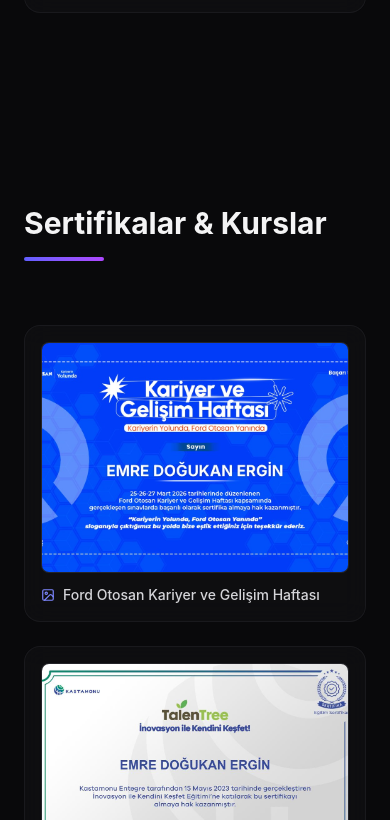
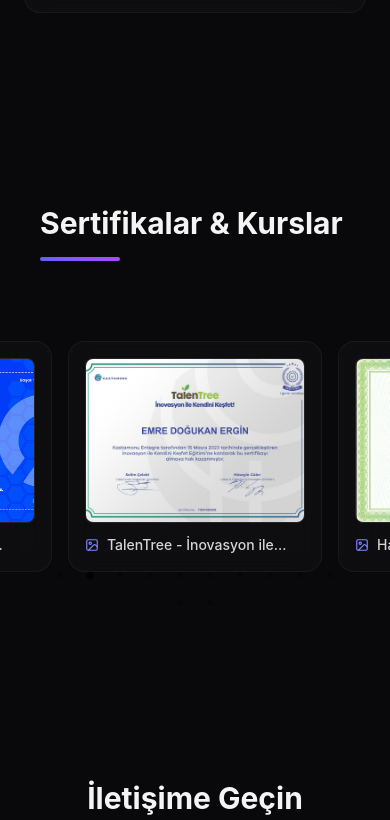
Before and after one commit to dogiergin/PRTFOLYOSITEM, a React (Vite) app: page / in a window 390 px wide. Shown: the part 5024-5844 px from the top of the page. Built offline with nearby package versions, Linux system fonts and the light colour scheme.

Commit message:
sertifkalar kaydırma  özelliğği

```diff
--- a/package.json
+++ b/package.json
@@ -19,7 +19,9 @@
     "react": "^19.2.5",
     "react-dom": "^19.2.5",
     "react-icons": "^5.6.0",
+    "react-slick": "^0.31.0",
     "sharp": "^0.34.5",
+    "slick-carousel": "^1.8.1",
     "tailwind-merge": "^3.5.0"
   },
   "devDependencies": {
--- a/src/components/Certifications.jsx
+++ b/src/components/Certifications.jsx
@@ -2,6 +2,10 @@
 import { motion, AnimatePresence } from 'framer-motion';
 import { X, Image } from 'lucide-react';
 import { useLanguage } from '../context/LanguageContext';
+import Slider from "react-slick";
+import "slick-carousel/slick/slick.css";
+import "slick-carousel/slick/slick-theme.css";
+import { ChevronLeft, ChevronRight } from 'lucide-react';
 
 const certificatesData = [
   {
@@ -66,7 +70,31 @@
   },
 ];
 
+const NextArrow = (props) => {
+  const { onClick } = props;
+  return (
+    <button
+      onClick={onClick}
+      className="absolute -right-4 md:-right-12 top-1/2 -translate-y-1/2 z-20 w-10 h-10 flex items-center justify-center rounded-full bg-zinc-900/80 border border-zinc-700/50 text-zinc-300 hover:text-indigo-400 hover:border-indigo-500/50 transition-all duration-300 cursor-pointer group"
+      aria-label="Next"
+    >
+      <ChevronRight size={24} className="group-hover:scale-110 transition-transform" />
+    </button>
+  );
+};
 
+const PrevArrow = (props) => {
+  const { onClick } = props;
+  return (
+    <button
+      onClick={onClick}
+      className="absolute -left-4 md:-left-12 top-1/2 -translate-y-1/2 z-20 w-10 h-10 flex items-center justify-center rounded-full bg-zinc-900/80 border border-zinc-700/50 text-zinc-300 hover:text-indigo-400 hover:border-indigo-500/50 transition-all duration-300 cursor-pointer group"
+      aria-label="Previous"
+    >
+      <ChevronLeft size={24} className="group-hover:scale-110 transition-transform" />
+    </button>
+  );
+};
 
 const Certifications = () => {
   const { getSection, language } = useLanguage();
@@ -81,9 +109,48 @@
     }
   };
 
+  const settings = {
+    dots: true,
+    infinite: true,
+    speed: 800,
+    slidesToShow: 3,
+    slidesToScroll: 1,
+    autoplay: true,
+    autoplaySpeed: 3000,
+    centerMode: true,
+    centerPadding: '60px',
+    nextArrow: <NextArrow />,
+    prevArrow: <PrevArrow />,
+    responsive: [
+      {
+        breakpoint: 1024,
+        settings: {
+          slidesToShow: 2,
+          centerPadding: '40px',
+        }
+      },
+      {
+        breakpoint: 768,
+        settings: {
+          slidesToShow: 1,
+          centerPadding: '40px',
+          arrows: true,
+        }
+      },
+      {
+        breakpoint: 480,
+        settings: {
+          slidesToShow: 1,
+          centerPadding: '20px',
+          arrows: false,
+        }
+      }
+    ]
+  };
+
   return (
-    <section id="certifications" className="py-24 px-6 relative z-10">
-      <div className="max-w-6xl mx-auto">
+    <section id="certifications" className="py-24 px-6 relative z-10 overflow-hidden">
+      <div className="max-w-6xl mx-auto px-4 md:px-12">
         <motion.div
           initial={{ opacity: 0, y: 20 }}
           whileInView={{ opacity: 1, y: 0 }}
@@ -95,16 +162,17 @@
           <div className="w-20 h-1 bg-gradient-to-r from-indigo-500 to-purple-500 rounded-full"></div>
         </motion.div>
 
-        <div className="grid grid-cols-1 sm:grid-cols-2 lg:grid-cols-3 gap-6">
+        <div className="cert-slider-container">
+          <Slider {...settings}>
             {certificatesData.map((cert, index) => (
+              <div key={index} className="px-2 py-4">
                 <motion.div
-              key={index}
-              initial={{ opacity: 0, y: 20 }}
-              whileInView={{ opacity: 1, y: 0 }}
+                  initial={{ opacity: 0, scale: 0.9 }}
+                  whileInView={{ opacity: 1, scale: 1 }}
                   viewport={{ once: true }}
-              transition={{ duration: 0.4, delay: index * 0.08 }}
+                  transition={{ duration: 0.4, delay: index * 0.05 }}
                   onClick={() => handleCertClick(cert)}
-              className="glass-panel p-4 cursor-pointer hover:bg-zinc-900/60 transition-all group hover:scale-[1.03] hover:shadow-lg hover:shadow-indigo-500/10"
+                  className="glass-panel p-4 cursor-pointer hover:bg-zinc-900/60 transition-all group hover:shadow-lg hover:shadow-indigo-500/10 h-full"
                 >
                   <div className="w-full aspect-[4/3] rounded-lg overflow-hidden bg-zinc-800/50 border border-zinc-700/30 mb-3 flex items-center justify-center">
                     {cert.image && (
@@ -120,12 +188,14 @@
                   </div>
                   <div className="flex items-center gap-2">
                     <Image size={14} className="text-indigo-400 flex-shrink-0" />
-                <p className="text-sm font-medium text-zinc-300 group-hover:text-indigo-300 transition-colors truncate">
+                    <p className="text-sm font-medium text-zinc-300 group-hover:text-indigo-300 transition-colors line-clamp-1">
                       {getTitle(cert)}
                     </p>
                   </div>
                 </motion.div>
+              </div>
             ))}
+          </Slider>
         </div>
       </div>
 
--- a/src/index.css
+++ b/src/index.css
@@ -99,3 +99,39 @@
 .loader-letter:nth-child(8) { animation-delay: 0.7s; }
 .loader-letter:nth-child(9) { animation-delay: 0.8s; }
 .loader-letter:nth-child(10) { animation-delay: 0.9s; }
+
+/* Slick Slider Custom Styles */
+.slick-dots {
+  bottom: -40px;
+}
+
+.slick-dots li button:before {
+  color: #6366f1; /* indigo-500 */
+  font-size: 8px;
+  opacity: 0.3;
+  transition: all 0.3s ease;
+}
+
+.slick-dots li.slick-active button:before {
+  color: #818cf8; /* indigo-400 */
+  opacity: 1;
+  transform: scale(1.5);
+}
+
+.cert-slider-container .slick-list {
+  overflow: visible;
+}
+
+.cert-slider-container .slick-track {
+  display: flex !important;
+}
+
+.cert-slider-container .slick-slide {
+  height: inherit !important;
+  display: flex !important;
+  justify-content: center;
+}
+
+.cert-slider-container .slick-slide > div {
+  width: 100%;
+}
```
Also changed, not shown: 1 other file (tests, documents, lock files or other folders). Lines whose indentation alone changed are shown as unchanged.
